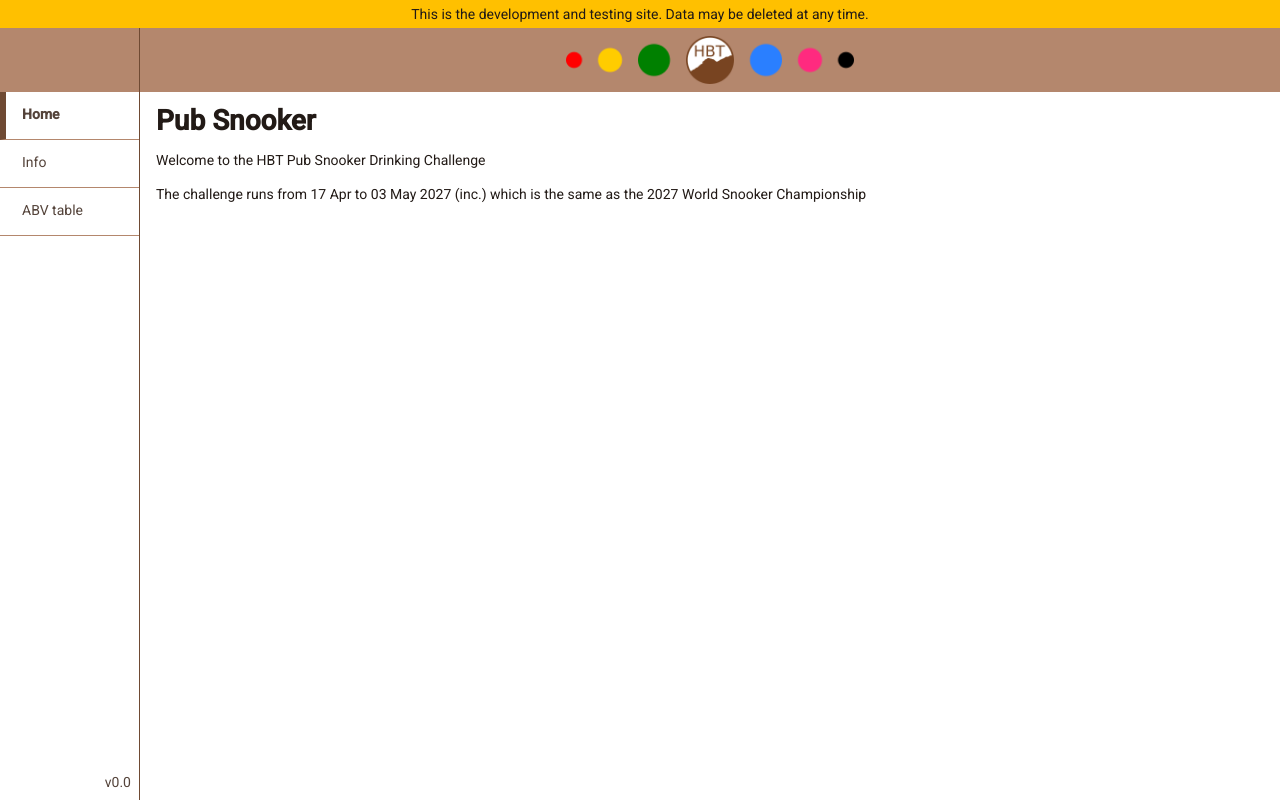
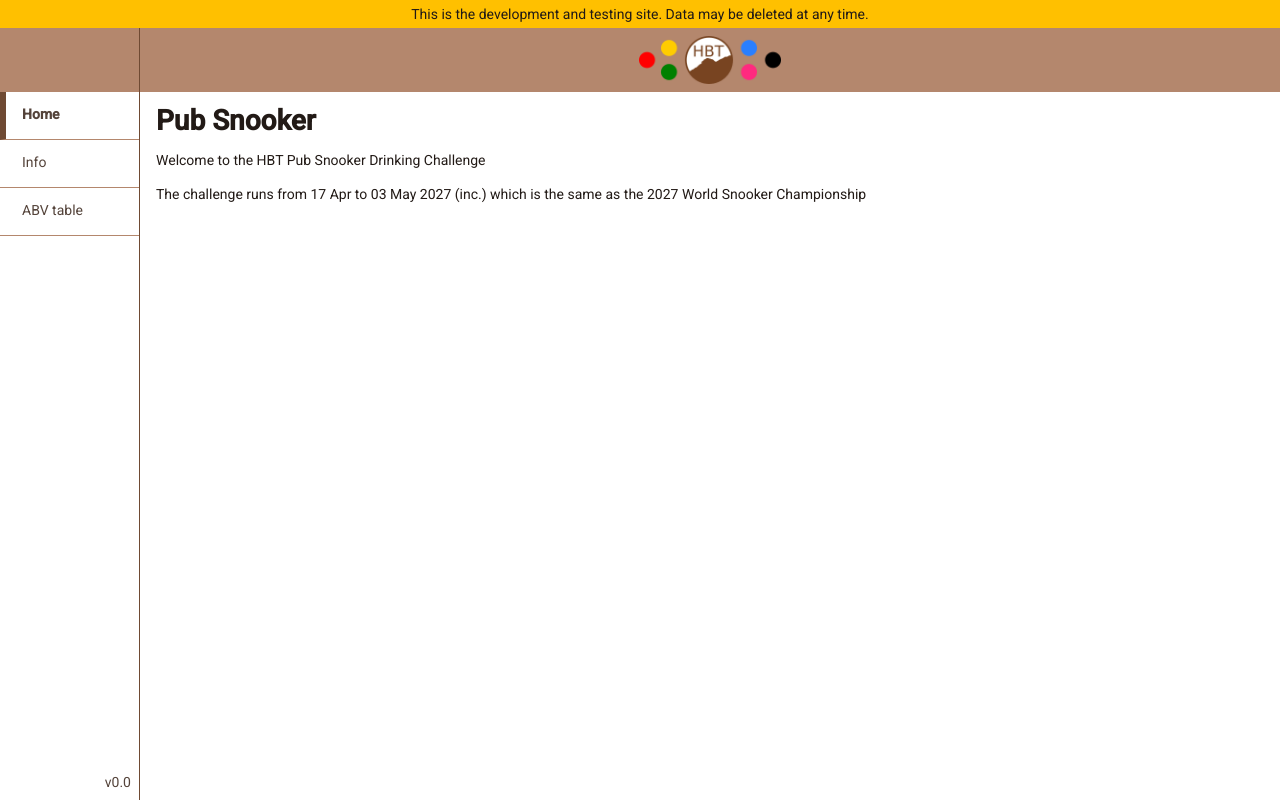
Before and after one commit to ockendenjo/snooker, an Angular app in the folder src/: page / in a window 1280 px wide. Built offline with nearby package versions, Linux system fonts and the light colour scheme.

Commit message:
Make app logo narrower (#14)

```diff
--- a/src/src/app/app.scss
+++ b/src/src/app/app.scss
@@ -88,7 +88,7 @@ mat-sidenav {
 
 .home {
     margin-top: 8px;
-    width: 288px;
+    width: 142px;
     height: 48px;
     cursor: pointer;
 }
```
Also changed, not shown: src/public/snooker.png, src/public/snooker.svg.
